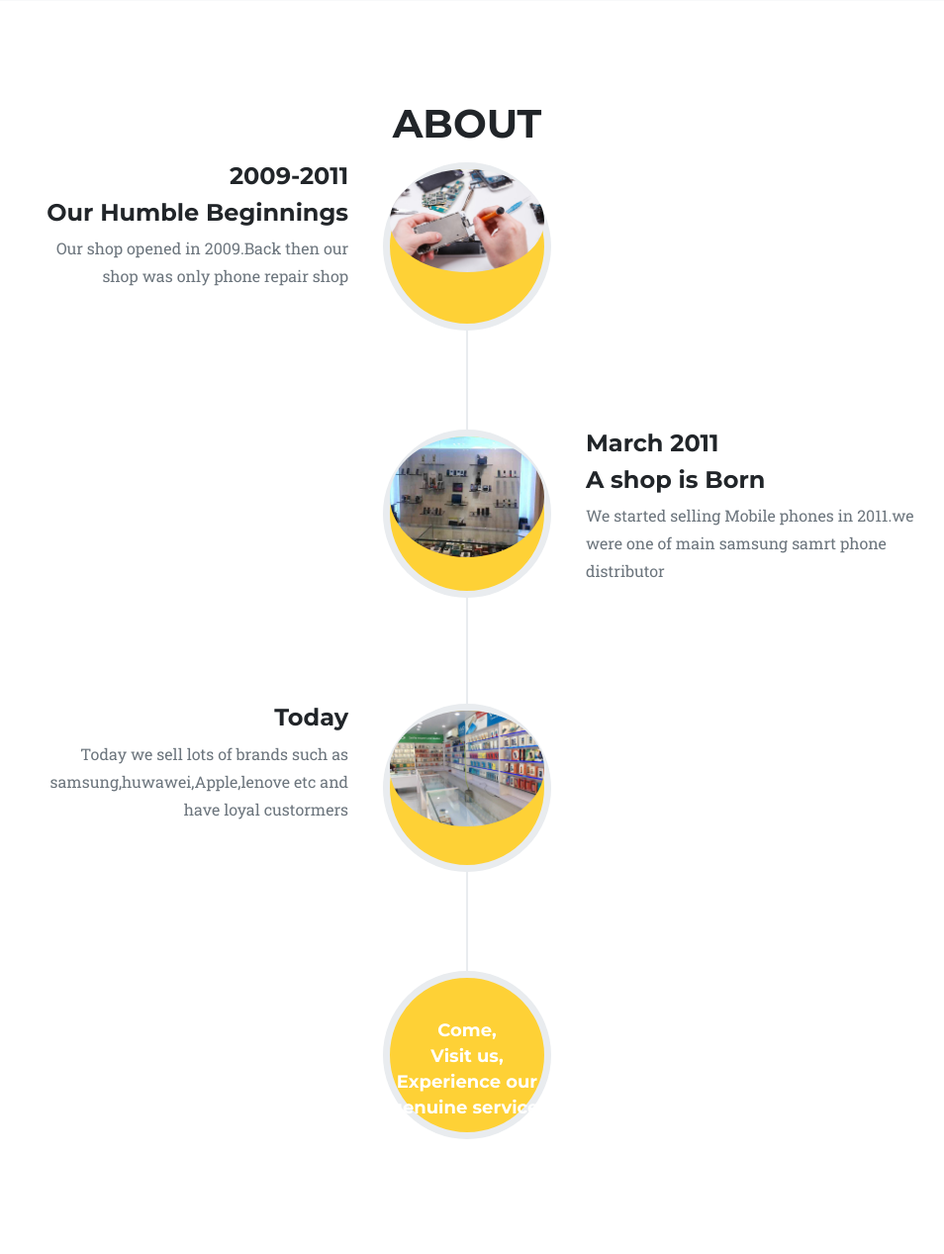
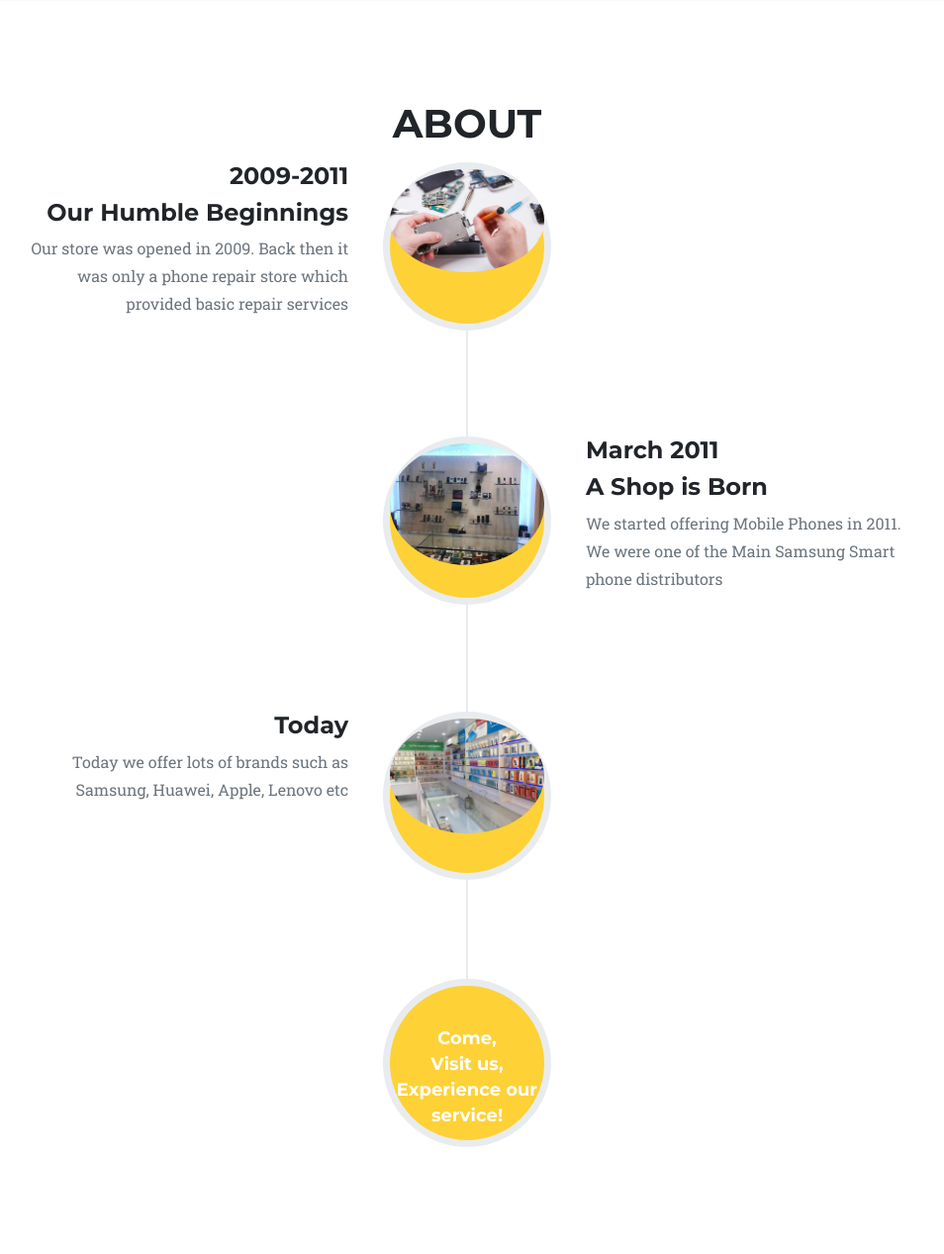
Before and after one commit to scs2208/Mobile-shop-management-system, a CodeIgniter app: page /Final-project/ in a window 1280 px wide. Shown: the part 2277-3544 px from the top of the page at 99% size, without its empty margins (168-1122 px from the left). Run offline with CodeIgniter, Linux system fonts and the light colour scheme; some libraries are stand-ins or nearby versions; some web fonts are replaced.

Commit message:
edited content

```diff
--- a/application/views/home_view.php
+++ b/application/views/home_view.php
@@ -189,7 +189,7 @@
                   <h4 class="subheading">Our Humble Beginnings</h4>
                 </div>
                 <div class="timeline-body">
-                  <p class="text-muted">Our shop opened in 2009.Back then our shop was only phone repair shop</p>
+                  <p class="text-muted">Our store was opened in 2009. Back then it was only a phone repair store which provided basic repair services</p>
                 </div>
               </div>
             </li>
@@ -200,10 +200,10 @@
               <div class="timeline-panel">
                 <div class="timeline-heading">
                   <h4>March 2011</h4>
-                  <h4 class="subheading">A shop is Born</h4>
+                  <h4 class="subheading">A Shop is Born</h4>
                 </div>
                 <div class="timeline-body">
-                  <p class="text-muted">We started selling Mobile phones in 2011.we were one of main samsung samrt phone distributor</p>
+                  <p class="text-muted">We started offering Mobile Phones in 2011. We were one of the Main Samsung Smart phone distributors</p>
                 </div>
               </div>
             </li>
@@ -216,7 +216,7 @@
                   <h4>Today</h4>
                 </div>
                 <div class="timeline-body">
-                  <p class="text-muted">Today we sell lots of brands such as samsung,huwawei,Apple,lenove etc and have loyal custormers</p>
+                  <p class="text-muted">Today we offer lots of brands such as Samsung, Huawei, Apple, Lenovo etc</p>
                 </div>
               </div>
             </li>
@@ -225,7 +225,7 @@
               <div class="timeline-image">
                 <h4>Come,
                   <br>Visit us,
-                  <br>Experience our genuine service!</h4>
+                  <br>Experience our service!</h4>
               </div>
             </li>
           </ul>
```
